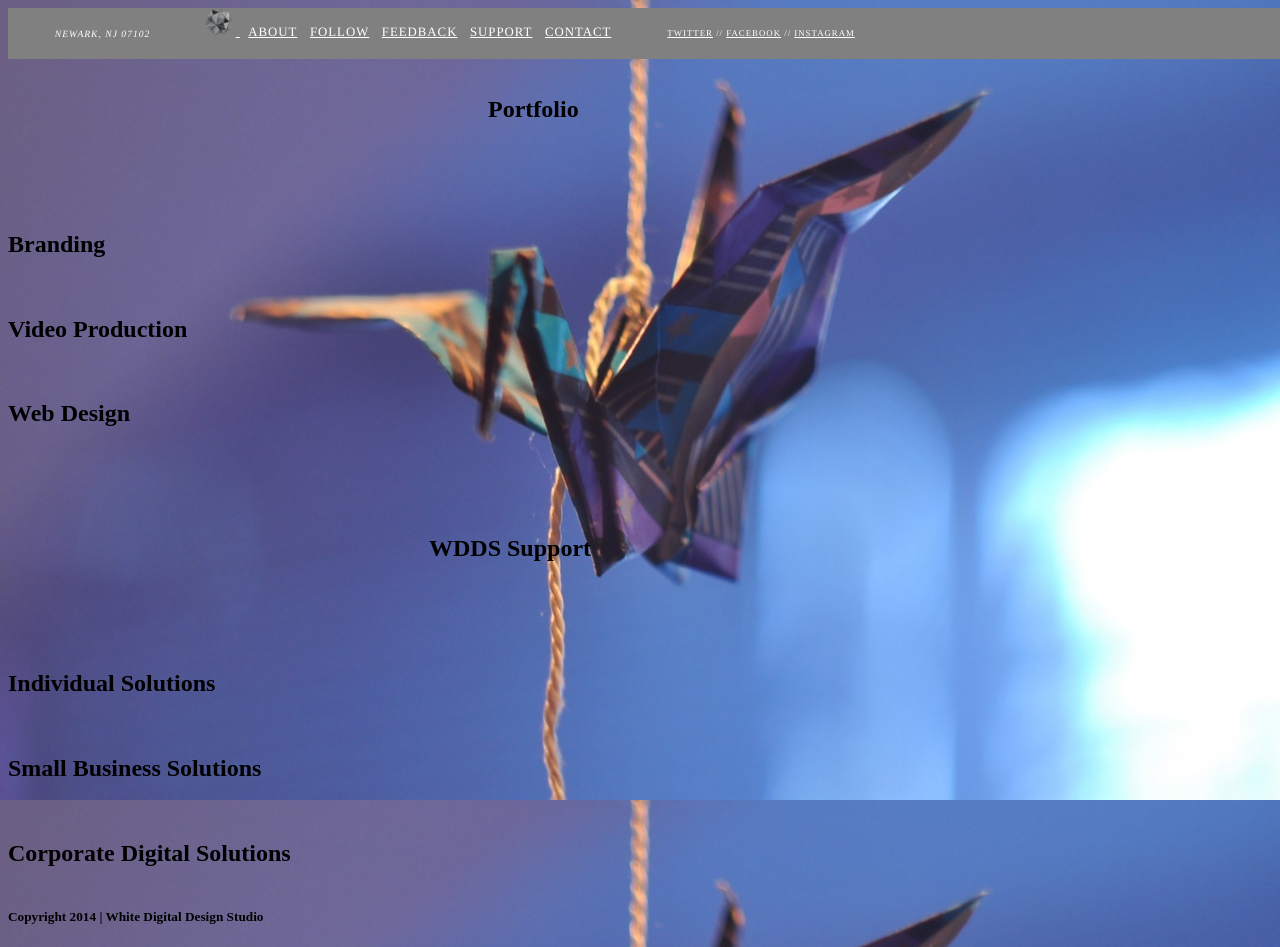
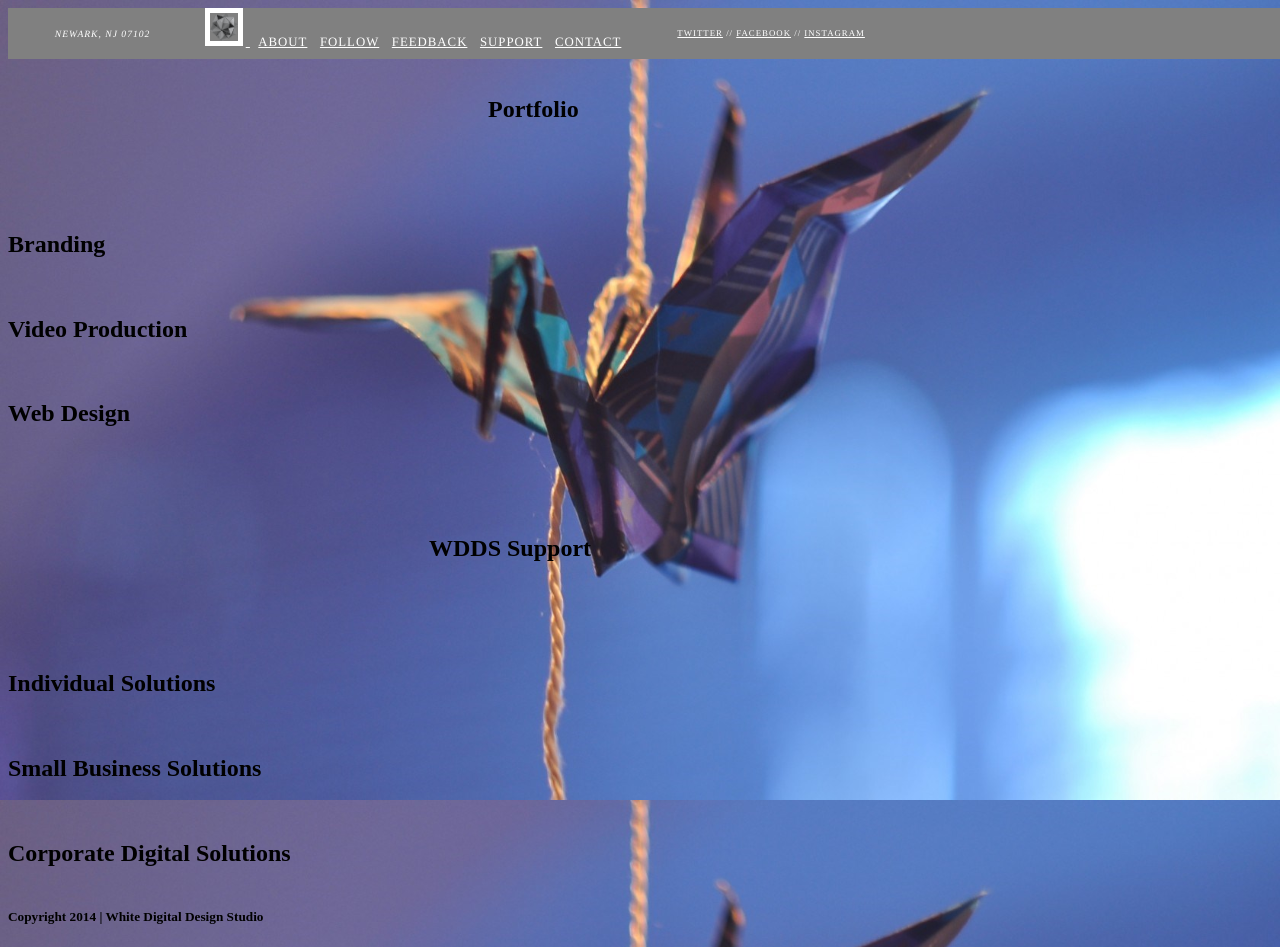
Before and after one commit to cwhite03/cwhite03.github.com, a plain HTML site: page index.html in a window 1280 px wide. Drawn offline with Linux system fonts and the light colour scheme.

Commit message:
border test
test

```diff
--- a/index.html
+++ b/index.html
@@ -25,7 +25,7 @@
     <a id="minilogo" href="/"><span></span></a>
   </div>
   <nav>
-    <a href = ""><img src='cwhitelogo.png' border='0' width='28' height='28'> </a>
+    <a href = ""><img src='cwhitelogo.png' border='5' width='28' height='28'> </a>
       <a href = "">About</a>
       <a href = "">Follow</a>
       <a href = "">Feedback</a>
```
